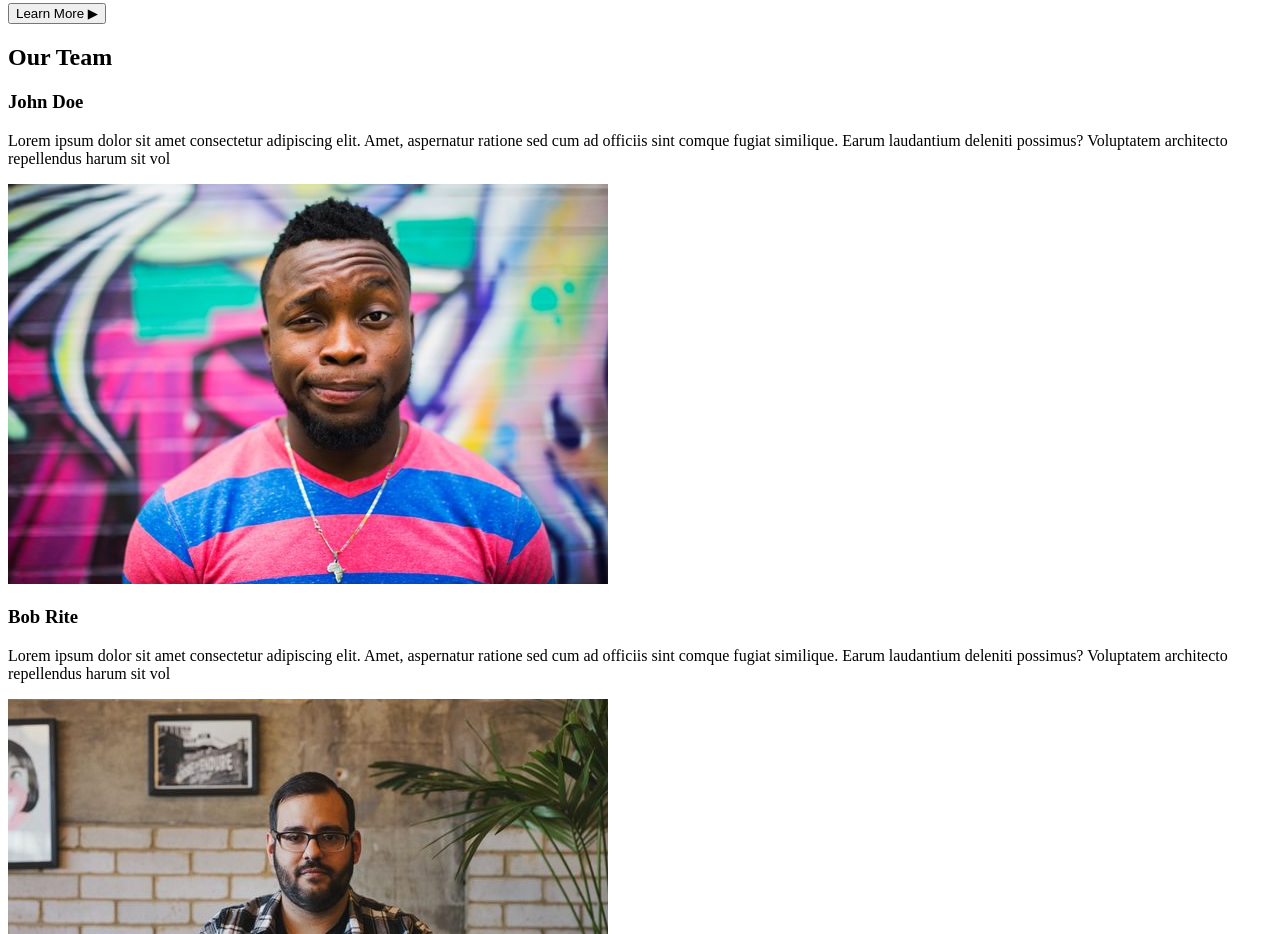
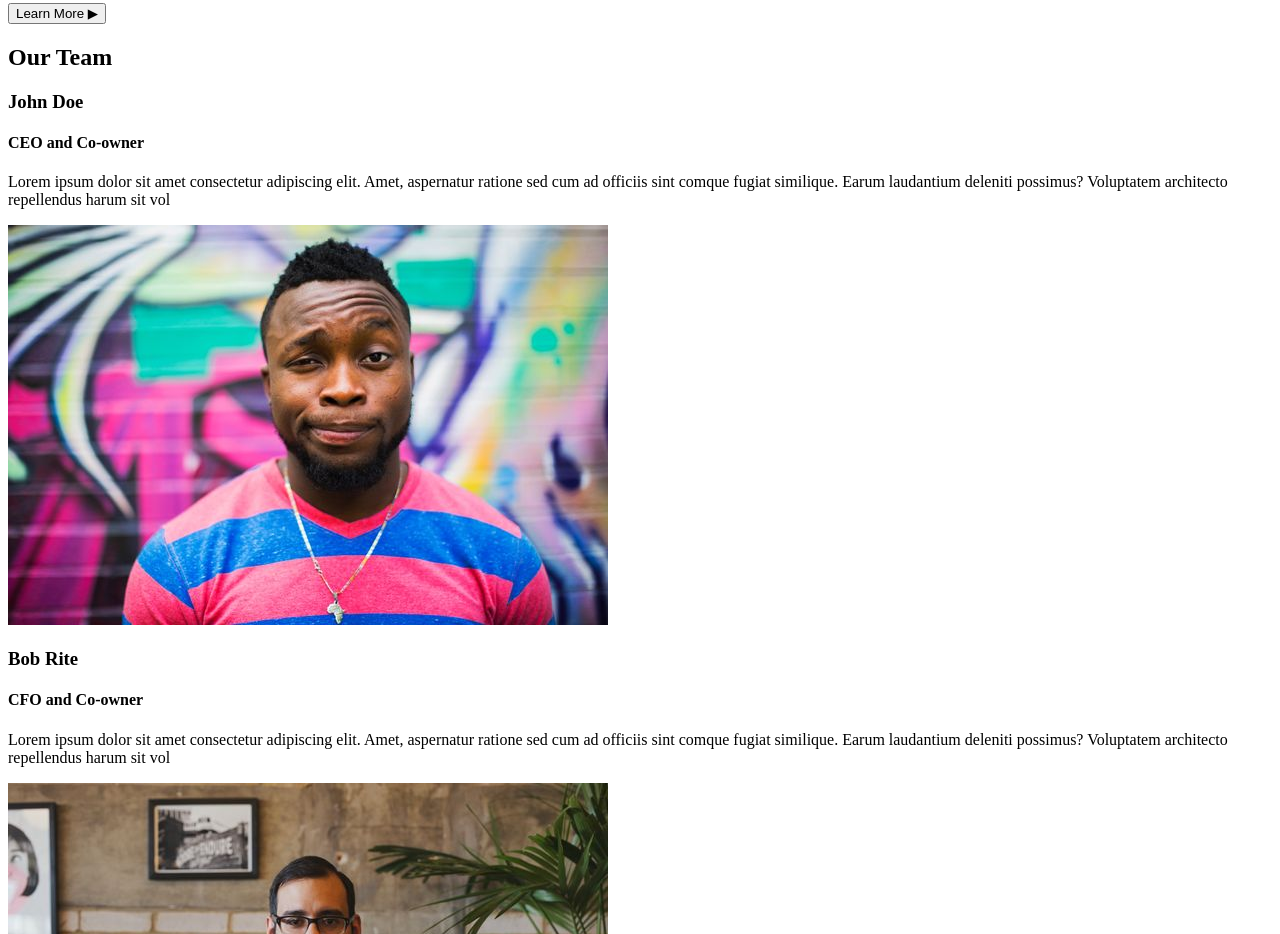
Before and after one commit to xiieyuue/final-project, a plain HTML site: page index.html in a window 1280 px wide. Shown: the part 2756-3690 px from the top of the page. Drawn offline with Linux system fonts and the light colour scheme; files that its build step writes are made by us from their sources.

Commit message:
final----1111

```diff
--- a/index.html
+++ b/index.html
@@ -105,9 +105,11 @@
             <!-- h2 two divs with images,two div's with h2,h3 paragraph-->
             <h2>Our Team</h2>
             <h3>John Doe</h3>
+            <h4>CEO and Co-owner</h4>
             <p>Lorem ipsum dolor sit amet consectetur adipiscing elit. Amet, aspernatur ratione sed cum ad officiis sint comque fugiat similique. Earum laudantium deleniti possimus? Voluptatem architecto repellendus harum sit vol</p>
             <img src="images/john.jpg">
             <h3>Bob Rite</h3>
+            <h4>CFO and Co-owner</h4>
             <p>Lorem ipsum dolor sit amet consectetur adipiscing elit. Amet, aspernatur ratione sed cum ad officiis sint comque fugiat similique. Earum laudantium deleniti possimus? Voluptatem architecto repellendus harum sit vol</p>
             <img src="images/bob.jpg">
 
```
